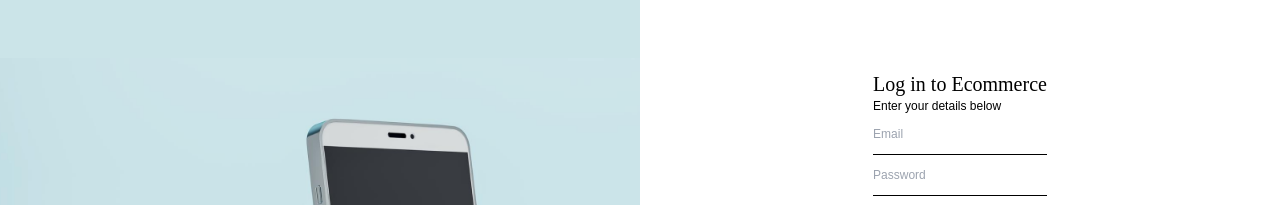
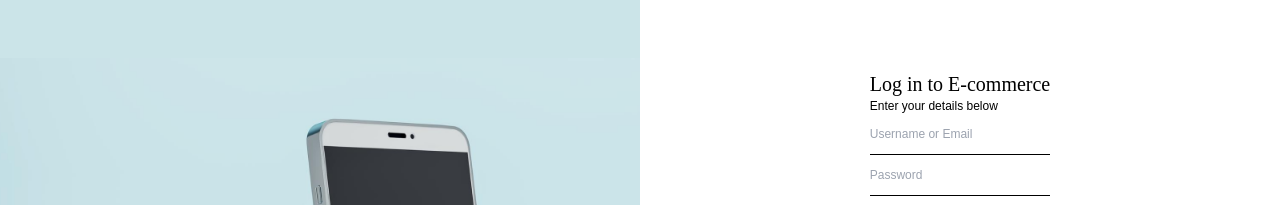
Before and after one commit to KingDez04/EcmrcWbst, a React (Vite) app: page /login in a window 1280 px wide. Shown: the part 151-356 px from the top of the page. Built offline with nearby package versions, Linux system fonts and the light colour scheme.

Commit message:
feat(auth): integrate login page with mock API for testing

```diff
--- a/src/components/Authentication/Login.jsx
+++ b/src/components/Authentication/Login.jsx
@@ -7,7 +7,7 @@ const Login = () => {
   const { register, handleSubmit, formState } = useForm();
   const { errors } = formState;
   const onSubmit = (data) => {
-    fetch("http://localhost:3000/api/signin", {
+    fetch("https://fakestoreapi.com/auth/login", {
       method: "POST",
       headers: { "Content-Type": "application/json" },
       body: JSON.stringify(data),
@@ -21,7 +21,7 @@ const Login = () => {
       .then((data) => {
         console.log("Success:", data);
         localStorage.setItem("token", data.token);
-        navigate("/profile", { replace: true });
+        navigate("/account", { replace: true });
       })
       .catch((error) => {
         alert(error);
@@ -32,26 +32,23 @@ const Login = () => {
       <img src={image} alt="sign up image" className="md:mt-10" />
       <div className="mx-auto">
         <h1 className="md:mt-28 font-headingsFont text-xl">
-          Log in to Ecommerce
+          Log in to E-commerce
         </h1>
         <p>Enter your details below</p>
         <form onSubmit={handleSubmit(onSubmit)} noValidate>
           <input
-            type="email"
-            placeholder="Email"
-            {...register("email", {
+            type="text"
+            placeholder="Username or Email"
+            name="username"
+            {...register("username", {
               required: {
                 value: true,
-                message: "Email is required",
-              },
-              pattern: {
-                value: /^[a-zA-Z0-9._-]+@[a-zA-Z0-9.-]+\.[a-zA-Z]{2,4}$/,
-                message: "Invalid email format",
+                message: "username or email is required",
               },
             })}
             className="outline-none border-black border-b-[1px] block py-3 w-full"
           />
-          <p className="text-[#cc3d3d]">{errors.email?.message}</p>
+          <p className="text-[#cc3d3d]">{errors.username?.message}</p>
           <input
             type="password"
             placeholder="Password"
@@ -59,10 +56,6 @@ const Login = () => {
               required: {
                 value: true,
                 message: "Password is required",
-              },
-              pattern: {
-                value: /^[a-zA-Z0-9]{6,}$/,
-                message: "Invalid password format",
               },
             })}
             className="outline-none border-black border-b-[1px] block py-3 w-full"
```
